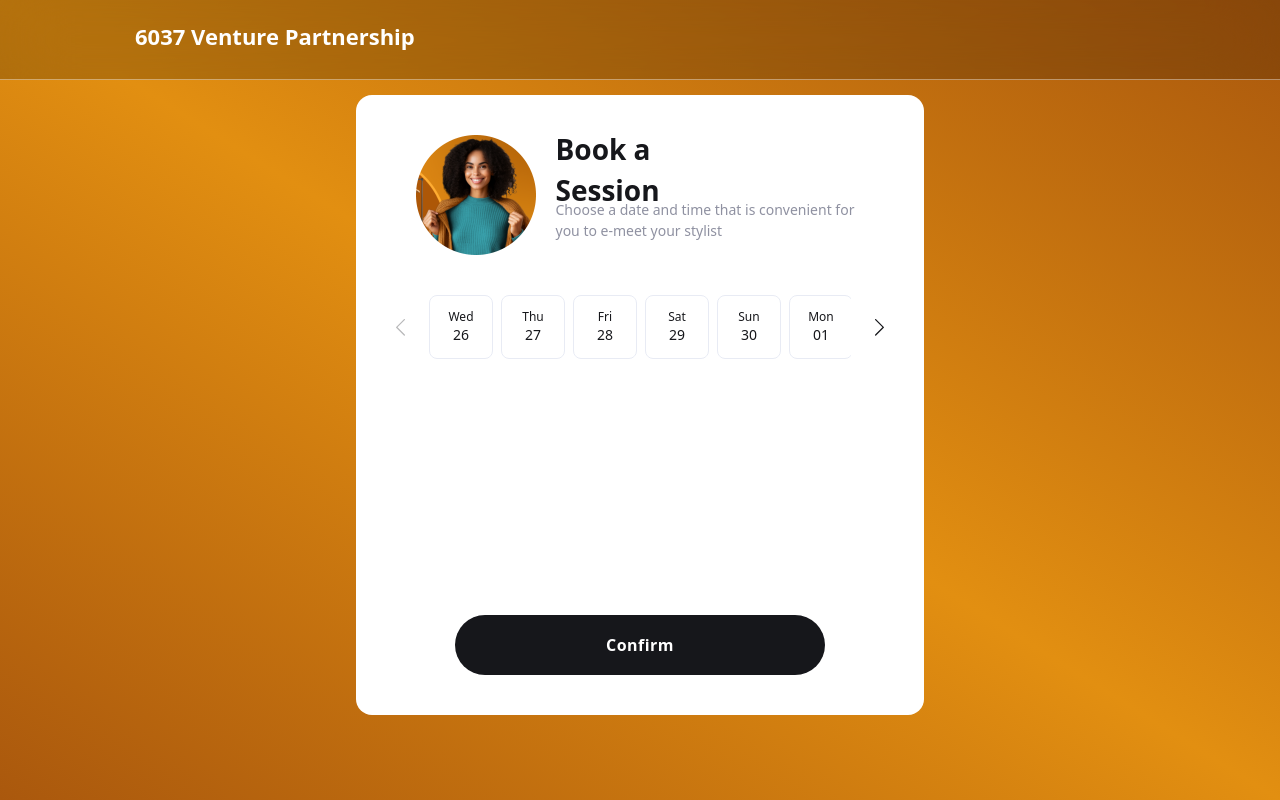
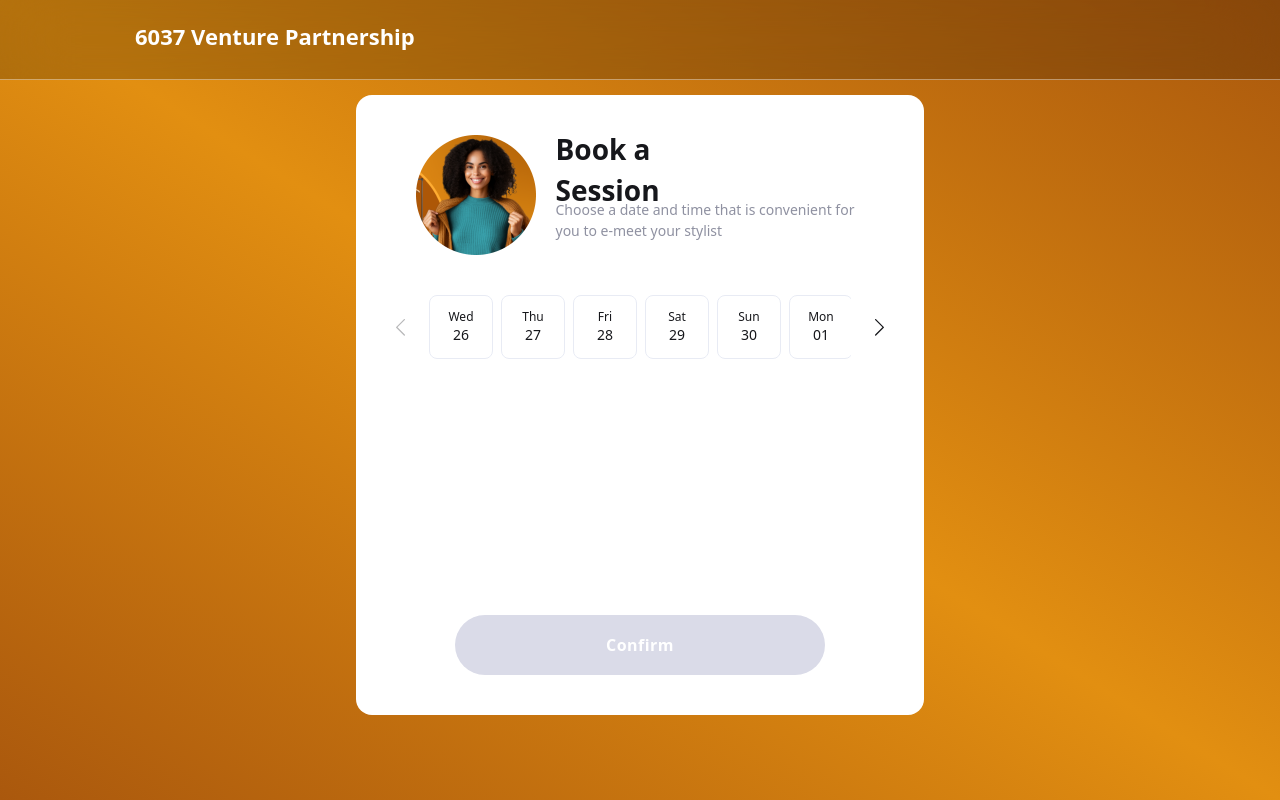
Before and after one commit to Dima050209/6037-test-task, a Next.js app: page / in a window 1280 px wide. Built offline with nearby package versions, Linux system fonts and the light colour scheme.

Commit message:
finished desktop

```diff
--- a/src/app/page.tsx
+++ b/src/app/page.tsx
@@ -86,17 +86,21 @@ export default function Home() {
             />
           )}
           <button
-            className="
+            className={`
               flex items-center justify-center
               px-2 py-[18px] gap-2
               w-[370px] h-[60px]
-              bg-[#16171B]
+              ${
+                !selectedDate || !selectedTime
+                  ? "bg-[#DADBE8] cursor-not-allowed "
+                  : "bg-[#16171B] hover:bg-[#2c2d33] cursor-pointer"
+              }
               rounded-full
               font-poppins font-semibold text-[16px] leading-6
               tracking-[0.03em]
               text-white
               mt-auto mb-10
-            "
+            `}
             disabled={!(selectedDate && selectedTime)}
             onClick={() => {
               if (!selectedDate || !selectedTime) return;
```
